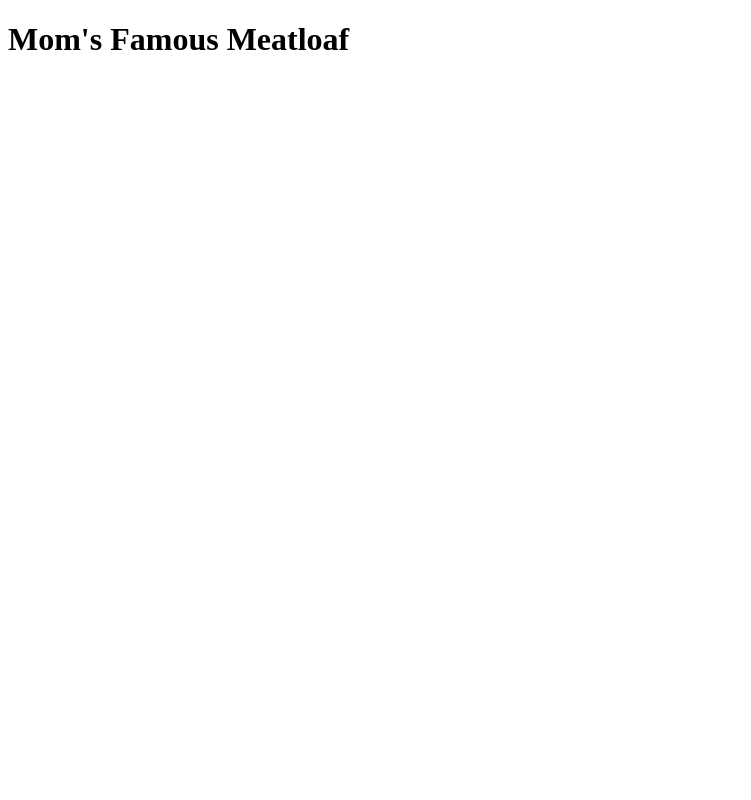
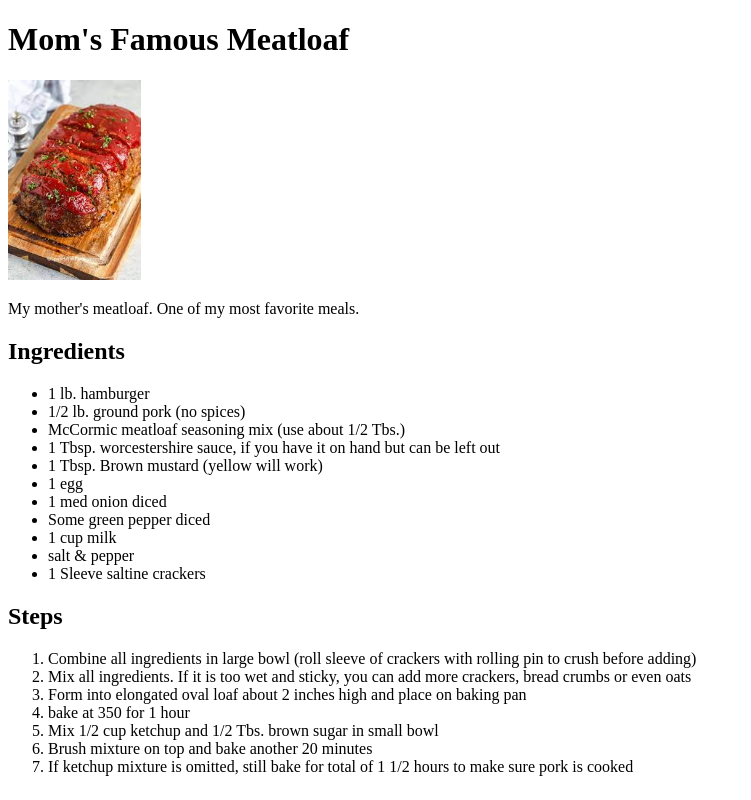
Before and after one commit to devinsouthern/odin-recipes, a plain HTML site: page recipes/meatloaf.html in a window 1280 px wide. Shown: the whole page, without its empty margins (0-751 px from the left). Drawn offline with Linux system fonts and the light colour scheme.

Commit message:
Complete meatloaf.html

```diff
--- a/recipes/meatloaf.html
+++ b/recipes/meatloaf.html
@@ -5,8 +5,32 @@
         <title>Mom's Famous Meatloaf</title>
         <body>
             <h1>Mom's Famous Meatloaf</h1>
-
-
+            <img src="recipe_image/meatloaf.jpg" alt="Meatloaf with ketchup glaze" height="200 width200">
+            <p>My mother's meatloaf. One of my most favorite meals.</p>
+            <h2>Ingredients</h2>
+            <ul>
+                <li>1 lb. hamburger</li>
+                <li>1/2 lb. ground pork (no spices)</li>
+                <li>McCormic meatloaf seasoning mix (use about 1/2 Tbs.)</li>
+                <li>1 Tbsp. worcestershire sauce, if you have it on hand but can be left out</li>
+                <li>1 Tbsp. Brown mustard (yellow will work)</li>
+                <li>1 egg</li>
+                <li>1 med onion diced</li>
+                <li>Some green pepper diced</li>
+                <li>1 cup milk</li>
+                <li>salt & pepper</li>
+                <li>1 Sleeve saltine crackers</li>
+              </ul>
+              <h2>Steps</h2>
+              <ol>
+                <li>Combine all ingredients in large bowl (roll sleeve of crackers with rolling pin to crush before adding)</li>
+                <li>Mix all ingredients. If it is too wet and sticky, you can add more crackers, bread crumbs or even oats</li>
+                <li>Form into elongated oval loaf about 2 inches high and place on baking pan</li>
+                <li>bake at 350 for 1 hour</li>
+                <li>Mix 1/2 cup ketchup and 1/2 Tbs. brown sugar in small bowl</li>
+                <li>Brush mixture on top and bake another 20 minutes</li>
+                <li>If ketchup mixture is omitted, still bake for total of 1 1/2 hours to make sure pork is cooked</li>
+              </ol>
         </body>
     </head>
 </html>
```
